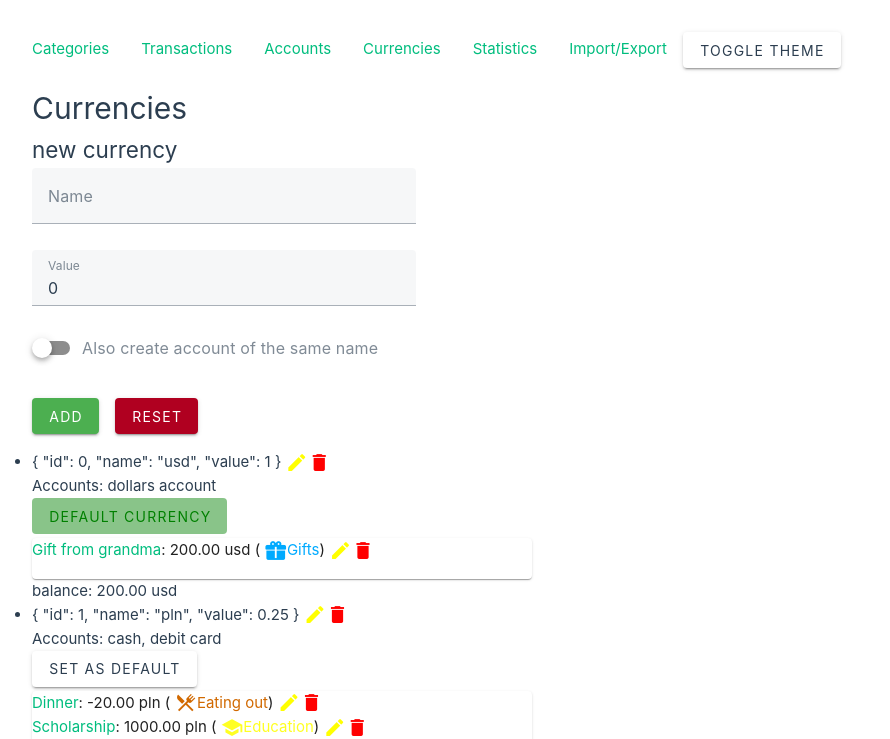
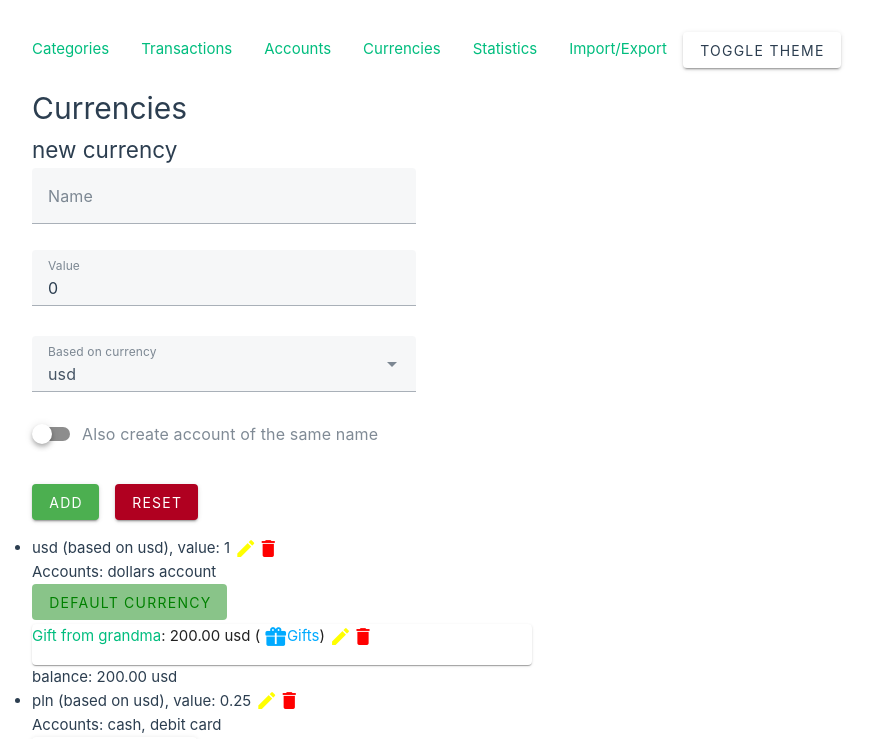
Before and after one commit to FilipTarajko/finance-manager, a Vue app: page /currencies in a window 1280 px wide. Shown: the top 739 px of the page, without its empty margins (0-890 px from the left). Built offline with nearby package versions, Linux system fonts and the light colour scheme.

Commit message:
Add based_on_currency_id to Currency

```diff
--- a/src/components/Currencies/CurrencyComponent.vue
+++ b/src/components/Currencies/CurrencyComponent.vue
@@ -30,7 +30,10 @@ const balance = computed(() => {
 
 
 <template>
-  {{ currency }}
+  {{ currency.name }}
+  <!-- equal to {{ currency.value }}{{ currenciesStore.getDefaultCurrency().name }},  -->
+  (based on {{ currenciesStore.getCurrencyById(currency.base_currency_id)!.name }}),
+  value: {{ currency.value }}
   <v-icon
     @click="showCurrencyDialog(currency)"
     class="edit-button"
--- a/src/components/Currencies/CurrencyForm.vue
+++ b/src/components/Currencies/CurrencyForm.vue
@@ -18,12 +18,14 @@ const isEditing = computed(() => {
 const initialState = {
   name: props?.currency?.name ?? '',
   value: props?.currency?.value ?? 0,
+  base_currency_id: props?.currency?.base_currency_id ?? currenciesStore.default_currency_id,
   create_account: false
 }
 
 const state = reactive({
   name: initialState.name,
   value: initialState.value,
+  base_currency_id: initialState.base_currency_id,
   create_account: initialState.create_account
 })
 
@@ -35,12 +37,19 @@ const canCreateAccountOfThisName = (value: string) => {
   return !state.create_account || !accountsStore.accounts.map((acc) => acc.name).includes(value)
 }
 
+const mustBeExistingCurrencyId = (value: number) =>
+  currenciesStore.currencies.filter(currency => currency.id == value).length === 1
+
 const rules = {
   name: {
     required,
     maxLength: maxLength(20),
     mustBeUniqueCurrencyName: helpers.withMessage('Must be unique', mustBeUniqueCurrencyName),
     mustBeUniqueAccountName: helpers.withMessage('There is already an account of this name', canCreateAccountOfThisName)
+  },
+  base_currency_id: {
+    required,
+    mustBeExistingCurrencyId: helpers.withMessage('Base currency must exist', mustBeExistingCurrencyId)
   },
   value: { required }
 }
@@ -65,9 +74,18 @@ function editOrCreateAndAddCurrency() {
     currenciesStore.editExistingCurrency(props.currency, state)
     props.hideDialog()
   } else {
-    currenciesStore.createAndAddCurrency(state.name, state.value, state.create_account)
+    currenciesStore.createAndAddCurrency(state.name, state.base_currency_id, state.value, state.create_account)
   }
 }
+
+const baseCurrencyOptions = computed(() => {
+  return currenciesStore.currencies.map((currency) => {
+    return {
+      title: currency.name,
+      value: currency.id
+    }
+  })
+})
 </script>
 
 <template>
@@ -86,7 +104,7 @@ function editOrCreateAndAddCurrency() {
       class="mb-1"
     >
     </v-text-field>
-
+    <!-- :label="'Value (in ' + currenciesStore.currencies.find(e => e.id == state.base_currency_id)!.name + ')'" -->
     <v-text-field
       v-model.number="state.value"
       type="number"
@@ -98,6 +116,17 @@ function editOrCreateAndAddCurrency() {
       class="mb-2"
     >
     </v-text-field>
+    <v-select
+      v-model="state.base_currency_id"
+      :items="baseCurrencyOptions"
+      label="Based on currency"
+      required
+      @change="v$.base_currency_id.$touch"
+      @blur="v$.base_currency_id.$touch"
+      :error-messages="v$.base_currency_id.$errors.map((e) => e.$message) as string[]"
+      class="mb-2"
+    >
+    </v-select>
 
     <v-switch
       v-if="!isEditing"
--- a/src/stores/currenciesStore.ts
+++ b/src/stores/currenciesStore.ts
@@ -12,10 +12,14 @@ import { useAccountsStore } from './accountsStore'
 import defaultCurrencies from './defaultCurrencies.json'
 
 export const useCurrenciesStore = defineStore('currenciesStore', () => {
-  const default_currency_id: Ref<number> = useStorage('default_currency_id', 0)
+  const default_currency_id: Ref<number> = useStorage('default_currency_id', 1)
   const currencies: Ref<Currency[]> = useStorage('currencies', defaultCurrencies)
 
   const accountsStore = useAccountsStore();
+
+  function getDefaultCurrency(): Currency {
+    return currencies.value.find(currency => currency.id == default_currency_id.value)!
+  }
 
   function getCurrencyById(id: number) {
     return currencies.value.find(e => e.id == id)
@@ -53,8 +57,8 @@ export const useCurrenciesStore = defineStore('currenciesStore', () => {
     currencies.value[index].value = newState.value
   }
 
-  function createAndAddCurrency(name: string, value: number, create_account: boolean) {
-    let nextId = 0
+  function createAndAddCurrency(name: string, base_currency_id: number, value: number, create_account: boolean) {
+    let nextId = 1
     for (const elem of currencies.value) {
       if (nextId <= elem.id) {
         nextId = elem.id + 1
@@ -63,6 +67,7 @@ export const useCurrenciesStore = defineStore('currenciesStore', () => {
     currencies.value.push({
       id: nextId,
       name,
+      base_currency_id,
       value
     })
     if (create_account) {
@@ -94,6 +99,7 @@ export const useCurrenciesStore = defineStore('currenciesStore', () => {
     createAndAddCurrency,
     deleteCurrency,
     getAccountIdsByCurrency,
-    getAccountNamesByCurrency
+    getAccountNamesByCurrency,
+    getDefaultCurrency
   }
 })
--- a/src/stores/defaultAccounts.json
+++ b/src/stores/defaultAccounts.json
@@ -2,16 +2,16 @@
   {
     "id": 0,
     "name": "cash",
-    "currency_id": 1
+    "currency_id": 2
   },
   {
     "id": 1,
     "name": "debit card",
-    "currency_id": 1
+    "currency_id": 2
   },
   {
     "id": 2,
     "name": "dollars account",
-    "currency_id": 0
+    "currency_id": 1
   }
 ]
--- a/src/stores/defaultCurrencies.json
+++ b/src/stores/defaultCurrencies.json
@@ -1,12 +1,14 @@
 [
   {
-    "id": 0,
+    "id": 1,
     "name": "usd",
+    "base_currency_id": 1,
     "value": 1.0
   },
   {
-    "id": 1,
+    "id": 2,
     "name": "pln",
+    "base_currency_id": 1,
     "value": 0.25
   }
 ]
--- a/src/types/types.ts
+++ b/src/types/types.ts
@@ -36,5 +36,6 @@ export type Account = {
 export type Currency = {
   id: number
   name: string
+  base_currency_id: number
   value: number
 }
```
